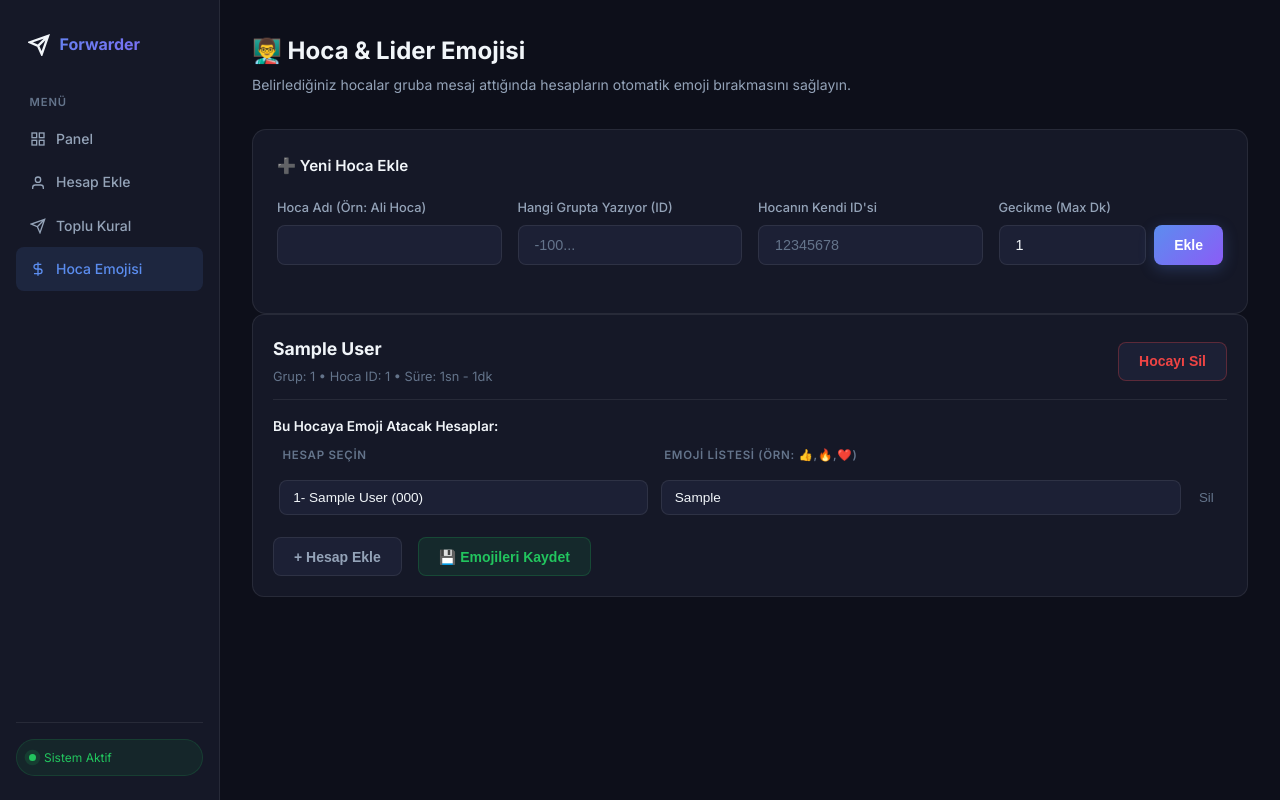
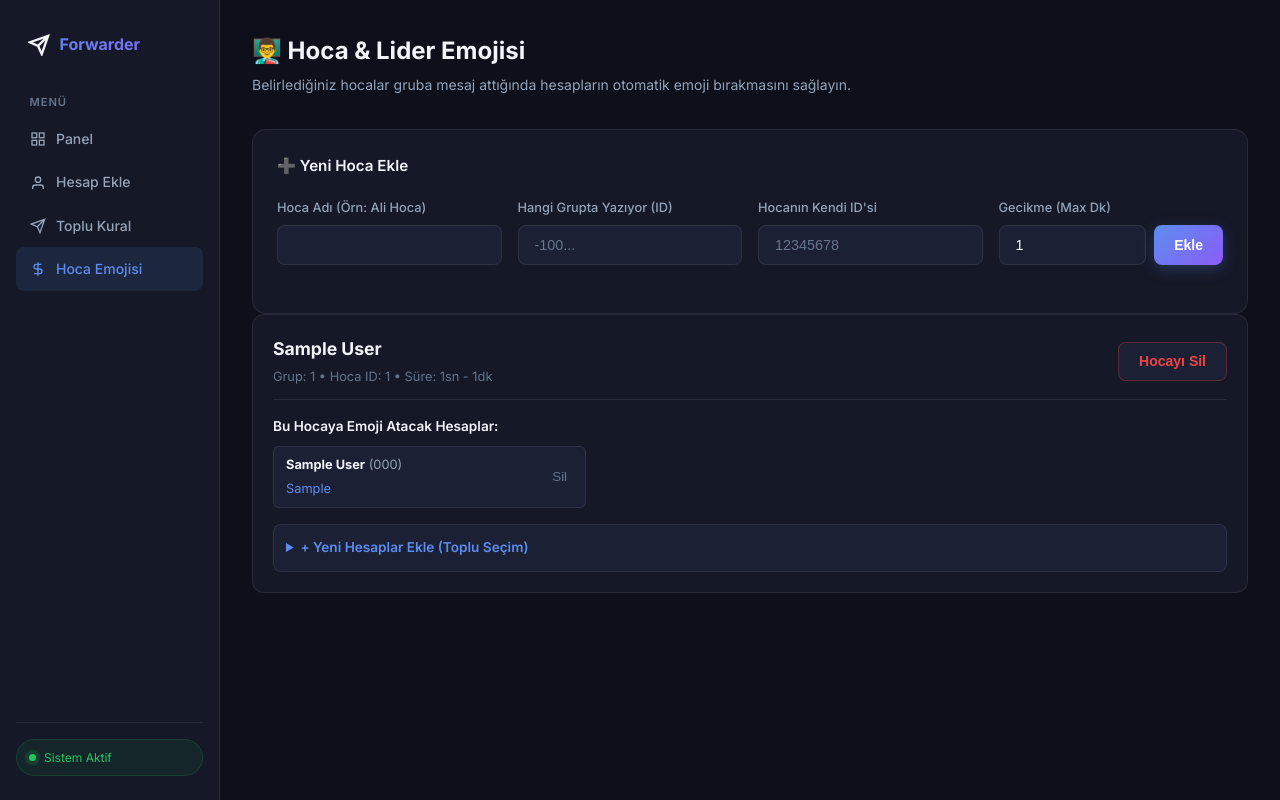
Before and after one commit to ayhan531/telegram-forwarder, a FastAPI app: page /teachers in a window 1280 px wide. Run offline with FastAPI, Linux system fonts and the light colour scheme; the visitor is signed in with stand-in values (Sample User, id 1); tables that the repository leaves empty hold one stand-in row (values such as "Sample post").

Commit message:
Fix album emoji debounce, reply quotes, and add bulk account selection for teachers

```diff
--- a/app.py
+++ b/app.py
@@ -22,6 +22,8 @@ from database import SessionLocal, Rule, Account, MessageMapping, WordFilter, Us
 from contextlib import asynccontextmanager
 
 load_dotenv()
+
+_processed_albums = {}
 
 @asynccontextmanager
 async def lifespan(app: FastAPI):
@@ -451,8 +453,23 @@ async def start_client(account: Account, _existing_client: TelegramClient = None
                         TeacherReaction.account_id == account.id
                     ).first()
                     if react_config and react_config.emojis:
-                        print(f"[{account.name}] 👨‍🏫 Hoca mesajı algılandı! Emoji atılacak.")
-                        asyncio.create_task(delayed_react(account.id, event.chat_id, event.id, react_config.emojis, t.delay_max_minutes))
+                        grouped_id = event.message.grouped_id
+                        should_react = True
+                        if grouped_id:
+                            cache_key = (account.id, grouped_id)
+                            now = time.time()
+                            if cache_key in _processed_albums and now - _processed_albums[cache_key] < 300:
+                                should_react = False
+                            else:
+                                _processed_albums[cache_key] = now
+                                # Cleanup old cache
+                                keys_to_delete = [k for k, v in _processed_albums.items() if now - v > 300]
+                                for k in keys_to_delete:
+                                    del _processed_albums[k]
+
+                        if should_react:
+                            print(f"[{account.name}] 👨‍🏫 Hoca mesajı algılandı! Emoji atılacak. (grouped_id={grouped_id})")
+                            asyncio.create_task(delayed_react(account.id, event.chat_id, event.id, react_config.emojis, t.delay_max_minutes))
 
             rules = db.query(Rule).filter(
                 Rule.source_chat_id == chat_id,
@@ -521,10 +538,10 @@ async def start_client(account: Account, _existing_client: TelegramClient = None
                             try:
                                 r_sender = await reply_msg.get_sender()
                                 r_name = getattr(r_sender, 'first_name', '') or getattr(r_sender, 'title', '') or 'Biri'
-                                r_text = reply_msg.message or "[Medya]"
+                                r_text = reply_msg.message or "[Medya/Görsel]"
                                 if len(r_text) > 80:
                                     r_text = r_text[:80] + "..."
-                                reply_quote_text = f"💬 {r_name}:\n\"{r_text}\"\n\n"
+                                reply_quote_text = f"┏ 💬 {r_name} yazmıştı:\n┗ ❝{r_text}❞\n\n"
                             except Exception:
                                 pass
 
@@ -1915,22 +1932,39 @@ async def delete_teacher(request: Request, t_id: int, db: Session = Depends(get_
         db.commit()
     return JSONResponse({"ok": True})
 
-@app.post("/teachers/{t_id}/reactions")
-async def save_teacher_reactions(request: Request, t_id: int, db: Session = Depends(get_db)):
+@app.post("/teachers/{t_id}/reactions/add_bulk")
+async def add_teacher_reactions_bulk(request: Request, t_id: int, db: Session = Depends(get_db)):
     user = get_current_user(request, db)
     if not user:
         return JSONResponse({"error": "Giriş yapılmamış"}, status_code=401)
 
     body = await request.json()
-
-    db.query(TeacherReaction).filter(TeacherReaction.teacher_id == t_id).delete()
-
     for row in body:
         acc_id = row.get("account_id")
         emojis = row.get("emojis", "").strip()
         if acc_id and emojis:
-            db.add(TeacherReaction(teacher_id=t_id, account_id=acc_id, emojis=emojis))
-
+            existing = db.query(TeacherReaction).filter(
+                TeacherReaction.teacher_id == t_id,
+                TeacherReaction.account_id == acc_id
+            ).first()
+            if existing:
+                existing.emojis = emojis
+            else:
+                db.add(TeacherReaction(teacher_id=t_id, account_id=acc_id, emojis=emojis))
+
+    db.commit()
+    return JSONResponse({"ok": True})
+
+@app.post("/teachers/{t_id}/reactions/delete/{acc_id}")
+async def delete_teacher_reaction(request: Request, t_id: int, acc_id: int, db: Session = Depends(get_db)):
+    user = get_current_user(request, db)
+    if not user:
+        return JSONResponse({"error": "Giriş yapılmamış"}, status_code=401)
+
+    db.query(TeacherReaction).filter(
+        TeacherReaction.teacher_id == t_id,
+        TeacherReaction.account_id == acc_id
+    ).delete()
     db.commit()
     return JSONResponse({"ok": True})
 
--- a/templates/teachers.html
+++ b/templates/teachers.html
@@ -92,35 +92,59 @@
 
       <div>
         <div style="font-size:.85rem;font-weight:600;margin-bottom:.5rem">Bu Hocaya Emoji Atacak Hesaplar:</div>
-        <table class="bulk-table" id="table-{{ teacher.id }}">
-          <thead>
-            <tr>
-              <th style="width:40%">Hesap Seçin</th>
-              <th>Emoji Listesi (Örn: 👍,🔥,❤️)</th>
-              <th style="width:40px"></th>
-            </tr>
-          </thead>
-          <tbody id="body-{{ teacher.id }}">
-            {% for r in teacher.reactions %}
-            <tr class="reaction-row">
-              <td>
-                <select class="row-select" data-acc>
-                  {% for acc in accounts %}
-                  <option value="{{ acc.id }}" {% if acc.id == r.account_id %}selected{% endif %}>{{ loop.index }}- {{ acc.name }} ({{ acc.phone }})</option>
-                  {% endfor %}
-                </select>
-              </td>
-              <td><input class="row-input" type="text" data-emj value="{{ r.emojis }}"></td>
-              <td><button type="button" class="btn-del-row" onclick="this.closest('tr').remove()">Sil</button></td>
-            </tr>
-            {% endfor %}
-          </tbody>
-        </table>
 
-        <div style="margin-top:1rem;display:flex;gap:1rem">
-          <button class="btn btn-secondary btn-sm" onclick="addReactionRow({{ teacher.id }})">+ Hesap Ekle</button>
-          <button class="btn btn-success btn-sm" onclick="saveReactions({{ teacher.id }})" id="btn-save-{{ teacher.id }}">💾 Emojileri Kaydet</button>
+        <!-- MEVCUT EMOJİLER LİSTESİ -->
+        {% if teacher.reactions %}
+        <div style="display:grid;grid-template-columns:repeat(auto-fill, minmax(280px, 1fr));gap:.5rem;margin-bottom:1rem">
+          {% for r in teacher.reactions %}
+          <div style="background:var(--surface2);border:1px solid var(--border);border-radius:6px;padding:.5rem .75rem;display:flex;justify-content:space-between;align-items:center;font-size:.8rem">
+            <div>
+              {% for acc in accounts %}
+                {% if acc.id == r.account_id %}
+                  <strong>{{ acc.name }}</strong> <span class="text-muted">({{ acc.phone }})</span>
+                {% endif %}
+              {% endfor %}
+              <div style="color:var(--primary);margin-top:.2rem">{{ r.emojis }}</div>
+            </div>
+            <button onclick="deleteReaction({{ teacher.id }}, {{ r.account_id }})" class="btn-del-row">Sil</button>
+          </div>
+          {% endfor %}
         </div>
+        {% else %}
+        <div style="font-size:.8rem;color:var(--muted);margin-bottom:1rem">Henüz hesap eklenmemiş.</div>
+        {% endif %}
+
+        <!-- YENİ HESAP EKLEME ALANI (TOPLU) -->
+        <details style="background:var(--surface2);border:1px solid var(--border);border-radius:8px;padding:.75rem">
+          <summary style="cursor:pointer;font-weight:600;font-size:.85rem;color:var(--primary)">+ Yeni Hesaplar Ekle (Toplu Seçim)</summary>
+          <div style="margin-top:1rem">
+
+            <input type="text" id="search-acc-{{ teacher.id }}" placeholder="🔍 Hesap ara..." onkeyup="searchAccounts({{ teacher.id }})" class="row-input" style="margin-bottom:.5rem">
+
+            <div style="display:flex;justify-content:space-between;font-size:.75rem;margin-bottom:.5rem;padding:0 .2rem">
+              <span class="text-muted">Emoji atmasını istediğiniz hesapları işaretleyin:</span>
+              <a href="javascript:void(0)" onclick="selectAll({{ teacher.id }})" style="color:var(--primary)">Hepsini Seç</a>
+            </div>
+
+            <div id="list-acc-{{ teacher.id }}" style="max-height:180px;overflow-y:auto;background:var(--surface);border:1px solid var(--border);border-radius:6px;padding:.5rem;display:flex;flex-direction:column;gap:.3rem;margin-bottom:1rem">
+              {% for acc in accounts %}
+              <label class="acc-check-item" style="display:flex;align-items:center;gap:.5rem;font-size:.8rem;cursor:pointer;padding:.2rem">
+                <input type="checkbox" value="{{ acc.id }}" class="check-acc-{{ teacher.id }}" style="accent-color:var(--primary)">
+                <span class="acc-name">{{ acc.name }}</span> <span class="text-muted">({{ acc.phone }})</span>
+              </label>
+              {% endfor %}
+            </div>
+
+            <div class="field" style="margin-bottom:1rem">
+              <label>Atılacak Emojiler (Virgülle Ayırın)</label>
+              <input type="text" id="emojis-{{ teacher.id }}" class="row-input" placeholder="👍,🔥,❤️" required>
+            </div>
+
+            <button class="btn btn-success" onclick="addReactionsBulk({{ teacher.id }})" id="btn-save-{{ teacher.id }}">💾 Seçili Hesaplara Kaydet</button>
+
+          </div>
+        </details>
+
       </div>
     </div>
     {% endfor %}
@@ -133,52 +157,63 @@
 </div>
 
 <script>
-const ACCOUNTS_HTML = `{% for acc in accounts %}<option value="{{ acc.id }}">{{ loop.index }}- {{ acc.name }} ({{ acc.phone }})</option>{% endfor %}`;
-
-function addReactionRow(teacherId) {
-  const tbody = document.getElementById(`body-${teacherId}`);
-  const tr = document.createElement('tr');
-  tr.className = 'reaction-row';
-  tr.innerHTML = `
-    <td><select class="row-select" data-acc>${ACCOUNTS_HTML}</select></td>
-    <td><input class="row-input" type="text" data-emj placeholder="👍,🔥,❤️"></td>
-    <td><button type="button" class="btn-del-row" onclick="this.closest('tr').remove()">Sil</button></td>
-  `;
-  tbody.appendChild(tr);
+function searchAccounts(teacherId) {
+  const q = document.getElementById(`search-acc-${teacherId}`).value.toLowerCase();
+  const items = document.querySelectorAll(`#list-acc-${teacherId} .acc-check-item`);
+  items.forEach(item => {
+    const text = item.querySelector('.acc-name').textContent.toLowerCase();
+    item.style.display = text.includes(q) ? 'flex' : 'none';
+  });
 }
 
-async function saveReactions(teacherId) {
-  const tbody = document.getElementById(`body-${teacherId}`);
-  const rows = tbody.querySelectorAll('tr.reaction-row');
-  const payload = [];
+function selectAll(teacherId) {
+  const checks = document.querySelectorAll(`.check-acc-${teacherId}`);
+  let allChecked = Array.from(checks).every(c => c.checked);
+  checks.forEach(c => c.checked = !allChecked);
+}
 
-  rows.forEach(tr => {
-    const acc = tr.querySelector('[data-acc]').value;
-    const emj = tr.querySelector('[data-emj]').value;
-    if (acc && emj) {
-      payload.push({ account_id: parseInt(acc), emojis: emj });
-    }
-  });
+async function deleteReaction(teacherId, accountId) {
+  if(!confirm('Silmek istediğinize emin misiniz?')) return;
+
+  try {
+    const res = await fetch(`/teachers/${teacherId}/reactions/delete/${accountId}`, { method: 'POST' });
+    if(res.ok) window.location.reload();
+    else alert('Hata oluştu');
+  } catch(e) { alert(e); }
+}
+
+async function addReactionsBulk(teacherId) {
+  const checks = document.querySelectorAll(`.check-acc-${teacherId}:checked`);
+  const emj = document.getElementById(`emojis-${teacherId}`).value.trim();
+
+  if(checks.length === 0) { alert('Lütfen en az bir hesap seçin!'); return; }
+  if(!emj) { alert('Lütfen atılacak emojileri girin!'); return; }
+
+  const payload = Array.from(checks).map(c => ({
+    account_id: parseInt(c.value),
+    emojis: emj
+  }));
 
   const btn = document.getElementById(`btn-save-${teacherId}`);
+  const oldText = btn.innerHTML;
   btn.innerHTML = 'Kaydediliyor...';
 
   try {
-    const res = await fetch(`/teachers/${teacherId}/reactions`, {
+    const res = await fetch(`/teachers/${teacherId}/reactions/add_bulk`, {
       method: 'POST',
       headers: { 'Content-Type': 'application/json' },
       body: JSON.stringify(payload)
     });
     if (res.ok) {
       btn.innerHTML = '✅ Kaydedildi!';
-      setTimeout(() => btn.innerHTML = '💾 Emojileri Kaydet', 2000);
+      setTimeout(() => window.location.reload(), 800);
     } else {
       alert('Hata oluştu');
-      btn.innerHTML = '💾 Emojileri Kaydet';
+      btn.innerHTML = oldText;
     }
   } catch(e) {
     alert(e);
-    btn.innerHTML = '💾 Emojileri Kaydet';
+    btn.innerHTML = oldText;
   }
 }
 
```
